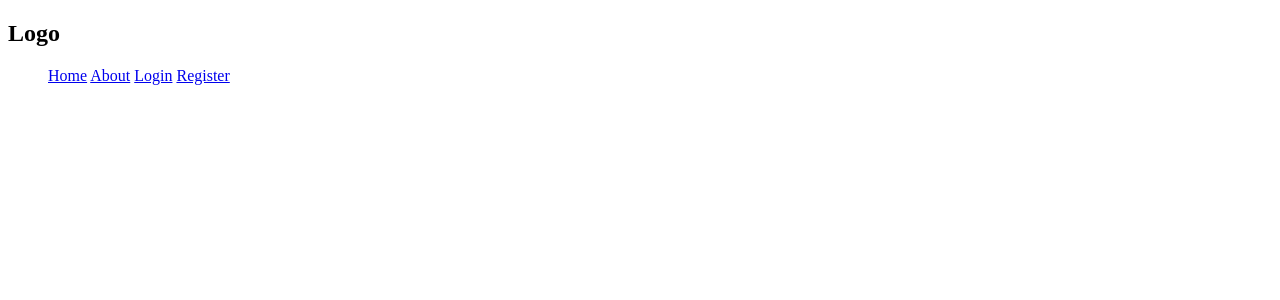
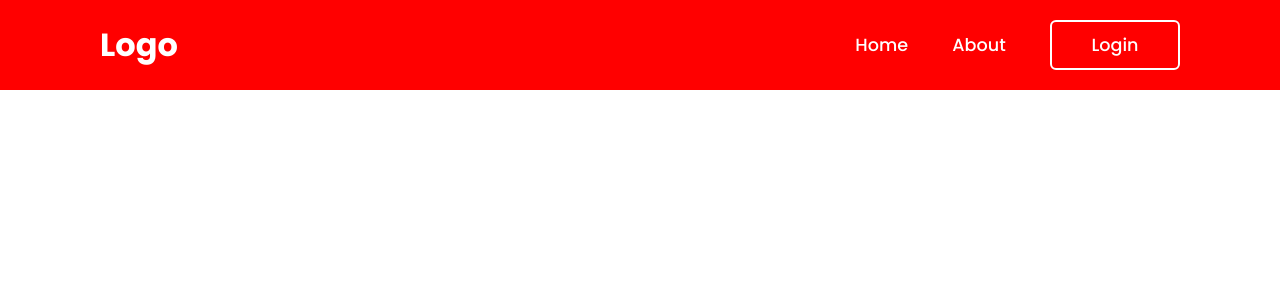
Before and after one commit to ashwiniso/axterchat_v1, a Django app: page / in a window 1280 px wide. Shown: the top 300 px of the page. Run offline with Django 4.2, Linux system fonts and the light colour scheme.

Commit message:
initial new index skeleton

```diff
--- a/axter_chat/static/axter_chat/homepage.css
+++ b/axter_chat/static/axter_chat/homepage.css
@@ -0,0 +1,54 @@
+@import url('https://fonts.googleapis.com/css2?family=Poppins:wght@300;400;500;600;700;800;900&display=swap');
+
+* {
+    margin: 0;
+    padding: 0;
+    box-sizing: border-box;
+    font-family: 'Poppins', sans-serif;
+}
+
+header {
+    position: fixed;
+    top: 0;
+    left: 0;
+    width: 100%;
+    padding: 20px 100px;
+    background: red;
+    display: flex;
+    justify-content: space-between;
+    align-items: center;
+    z-index: 99;
+
+}
+
+.logo {
+    font-size: 2em;
+    color: #fff;
+    user-select: none;
+}
+
+.navigation a {
+    position: relative;
+    font-size: 1.1em;
+    color: #fff;
+    text-decoration:none;
+    font-weight: 500;
+    margin-left: 40px;
+    justify-content: space-between;
+    align-items: center;
+}
+
+.navigation .btnLogin-popup {
+    width: 130px;
+    height: 50px;
+    background: transparent;
+    border: 2px solid #fff;
+    outline: none;
+    border-radius: 6px;
+    cursor: pointer;
+    font-size: 1.1em;
+    color: #fff;
+    font-weight: 500;
+    margin-left: 40px;
+
+}
--- a/axter_chat/templates/axter_chat/index.html
+++ b/axter_chat/templates/axter_chat/index.html
@@ -12,12 +12,9 @@
     <header>
         <h2 class="logo">Logo</h2>
         <nav class="navigation">
-            <ul class="nav__list">
-                <a href="{% url 'axter_chat:index' %}" class="nav__link">Home</a>
-                <a href="{% url 'axter_chat:about' %}" class="nav__link">About</a>
-                <a href="{% url 'axter_chat:login' %}" class="nav__link">Login</a>
-                <a href="{% url 'axter_chat:register' %}" class="nav__link">Register</a>
-            </ul>
+            <a href="{% url 'axter_chat:index' %}">Home</a>
+            <a href="{% url 'axter_chat:about' %}">About</a>
+            <button class="btnLogin-popup">Login</button>
     </header>
 </body>
 </html>
```
